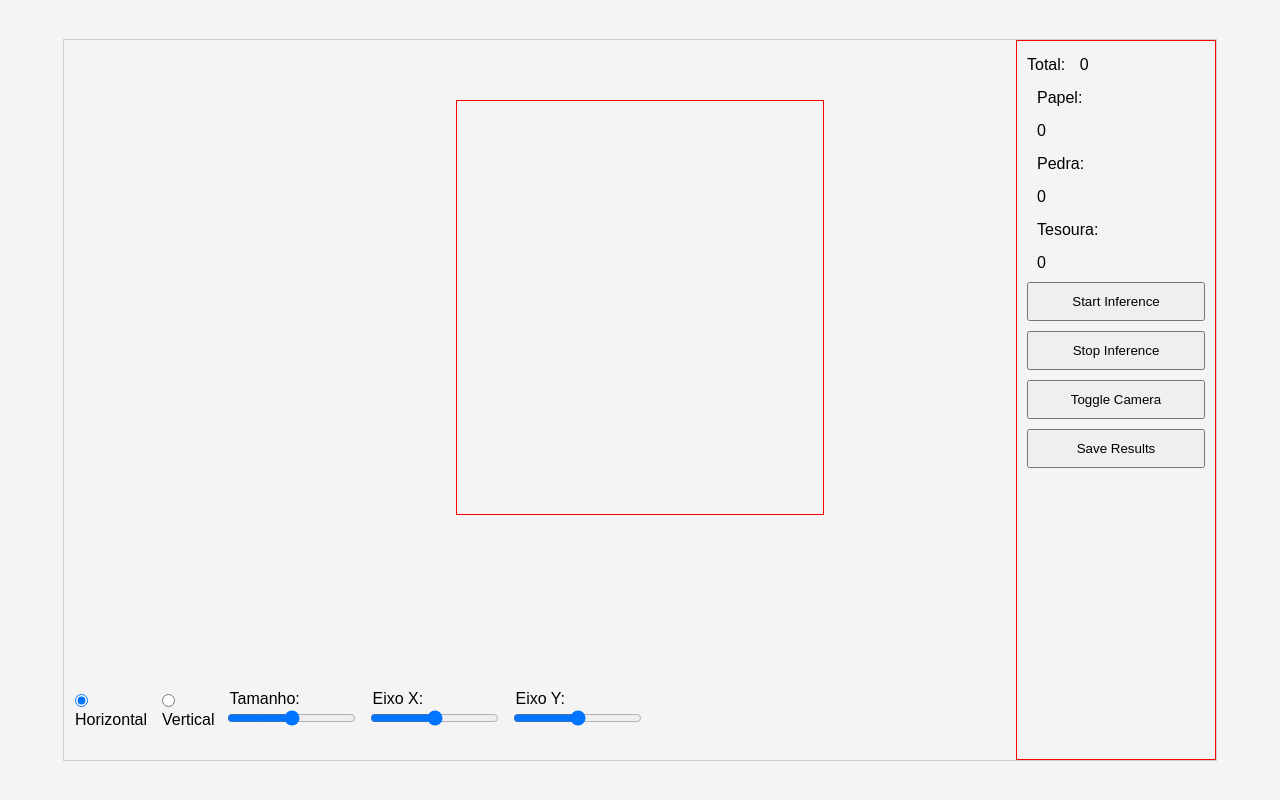
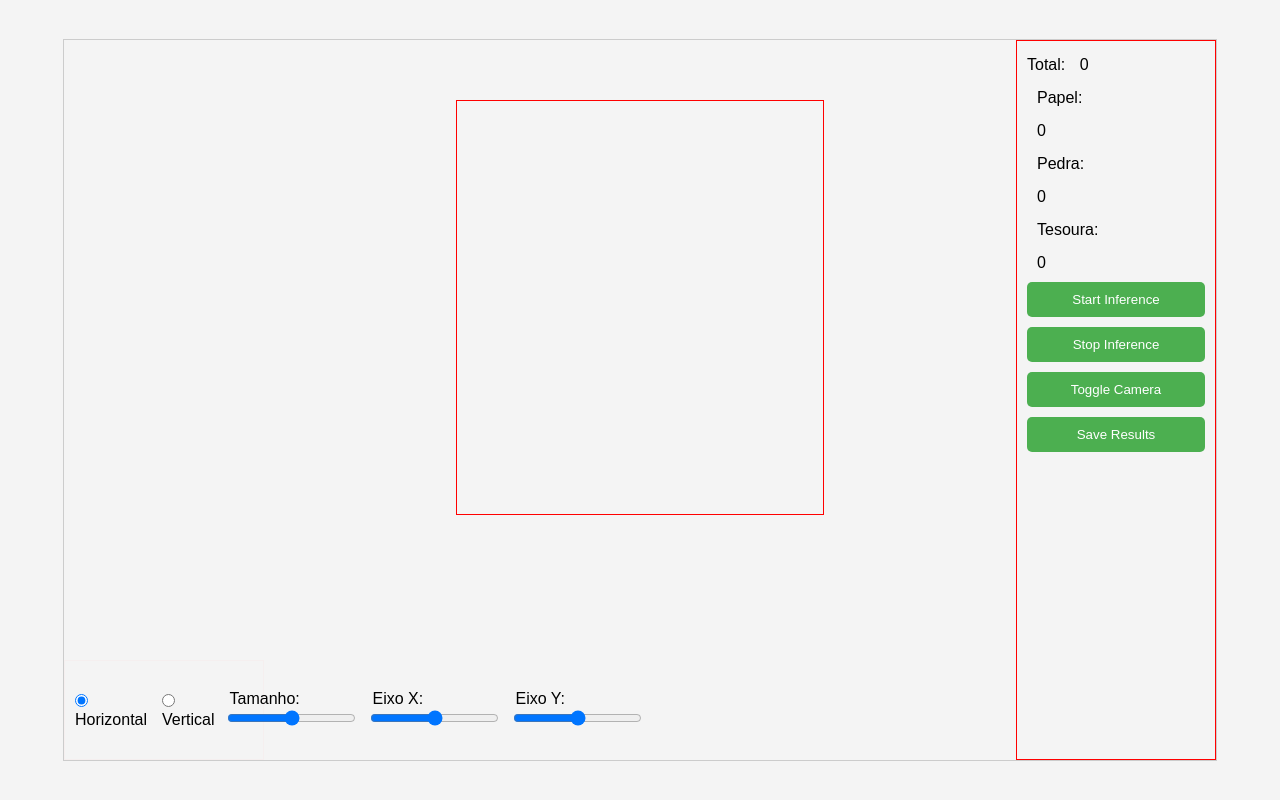
Before and after one commit to 001986josevaldo/001986josevaldo.github.io, a plain HTML site: page index.html in a window 1280 px wide. Drawn offline with Linux system fonts and the light colour scheme.

Commit message:
Color Buttons

```diff
--- a/index.html
+++ b/index.html
@@ -31,11 +31,19 @@
                 display: flex;
                 flex-direction: column;
             }
-            .buttons button {
-            margin-bottom: 10px;
-            padding: 10px;
-            width: 100%;
-        }
+            .buttons button {    margin-bottom: 10px;
+                padding: 10px;
+                width: 100%;
+                background-color: #4CAF50; /* Cor verde para os botões */
+                color: white; /* Cor do texto */
+                border: none; /* Remove borda */
+                border-radius: 5px; /* Bordas arredondadas */
+                cursor: pointer; /* Muda o cursor ao passar sobre o botão */
+            }
+            .buttons button:hover {
+                background-color: #45a049; /* Cor mais escura ao passar o mouse */
+            }
+
             .buttons label {
                 margin-bottom: 5px;
                 margin-left: 5px;
```
